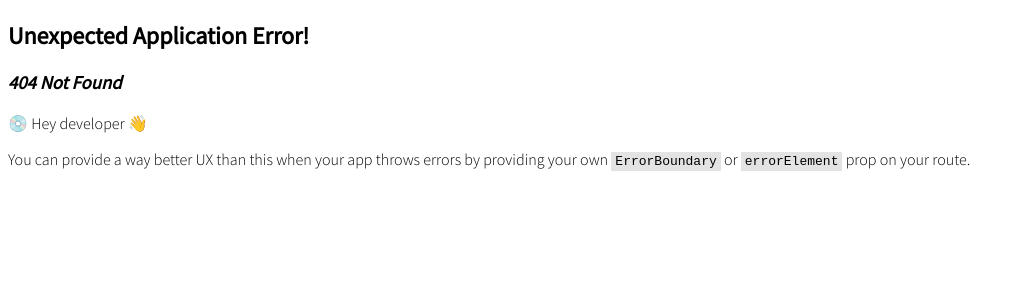
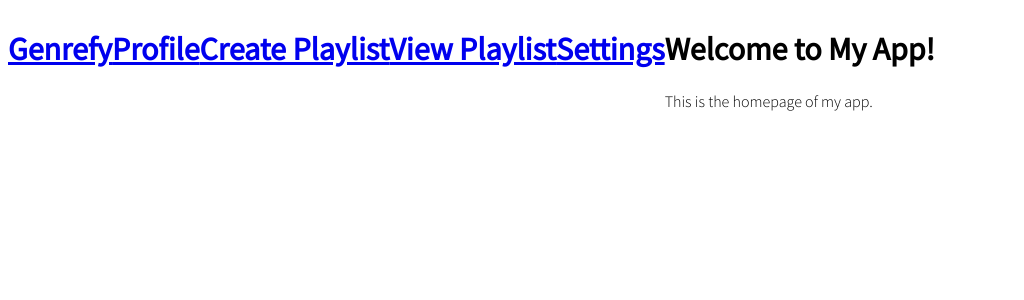
Before and after one commit to Blakeefuller/Genrefy, a React (Vite) app: page /home in a window 1280 px wide. Before the commit this address had no page. Shown: the top 300 px of the page, without its empty margins (0-1024 px from the left). Built offline with nearby package versions, Linux system fonts and the light colour scheme.

Commit message:
Added page routes

```diff
--- a/src/main.jsx
+++ b/src/main.jsx
@@ -4,18 +4,17 @@ import { createBrowserRouter, RouterProvider, Navigate } from 'react-router-dom'
 import { QueryClient, QueryClientProvider } from '@tanstack/react-query'
 
 import Root from './pages/Root'
-import FetchSearch from './pages/FetchSearch'
-import FetchPost from './pages/FetchPost'
-import QuerySearch from './pages/QuerySearch'
-import QueryPost from './pages/QueryPost'
-import RouterOrgRepos, { loader as orgLoader } from './pages/RouterOrgRepos'
-import RouterPost, { action as postAction } from './pages/RouterPost'
+import Home from './pages/Home'
+import Profile from './pages/Profile'
+import CreatePlaylist from './pages/CreatePlaylist'
+import ViewPlaylist from './pages/ViewPlaylist'
+import Settings from './pages/Settings'
 
 import './index.css'
 
 const queryClient = new QueryClient()
 
-const router = createBrowserRouter([
+/*const router = createBrowserRouter([
     {
         path: "/",
         element: <Root />,
@@ -37,6 +36,21 @@ const router = createBrowserRouter([
             { index: true, element: <Navigate to="/fetch-search" replace /> }
         ]
     }
+])*/
+
+const router = createBrowserRouter([
+    {
+        path: "/",
+        element: <Root />,
+        children: [
+            { path: "home", element: <Home /> },
+            { path: "profile", element: <Profile /> },
+            { path: "create-playlist", element: <CreatePlaylist /> },
+            { path: "view-playlist", element: <ViewPlaylist /> },
+            { path: "settings", element: <Settings /> },
+            { index: true, element: <Navigate to="/home" replace /> }
+        ]
+    }
 ])
 
 ReactDOM.createRoot(document.getElementById('root')).render(
--- /dev/null
+++ b/src/pages/CreatePlaylist.jsx
@@ -0,0 +1,7 @@
+export default function Search() {
+    return (
+        <div>
+            <h1>Create Playlist</h1>
+        </div>
+    )
+}
--- /dev/null
+++ b/src/pages/Home.jsx
@@ -0,0 +1,8 @@
+export default function Home() {
+    return (
+        <div>
+            <h1>Welcome to My App!</h1>
+            <p>This is the homepage of my app.</p>
+        </div>
+    );
+}
--- /dev/null
+++ b/src/pages/Profile.jsx
@@ -0,0 +1,13 @@
+export default function Profile(){
+    return (
+        <div>
+            <h1>Profile</h1>
+            <h2>Playlists</h2>
+            <ul>
+                <li>Playlist 1</li>
+                <li>Playlist 2</li>
+                <li>Playlist 3</li>
+            </ul>
+        </div>
+    );
+}
--- a/src/pages/Root.jsx
+++ b/src/pages/Root.jsx
@@ -3,18 +3,13 @@ import { NavLink, Outlet } from 'react-router-dom'
 export default function Root() {
     return (
         <div className="page-container">
-            <nav>
-                <ul>
-                    <li><NavLink to="/fetch-search">Search with fetch()</NavLink></li>
-                    <li><NavLink to="/fetch-post">Post with fetch()</NavLink></li>
-                    <li><NavLink to="/query-search">Search with Query</NavLink></li>
-                    <li><NavLink to="/query-post">Post with Query</NavLink></li>
-                    <li><NavLink to="/org-repos/osu-cs494-w24">CS 494 GitHub Repos</NavLink></li>
-                    <li><NavLink to="/org-repos/osu-cs492-599-w24">CS 492/599 GitHub Repos</NavLink></li>
-                    <li><NavLink to="/org-repos/osu-cs290-f23">CS 290 GitHub Repos</NavLink></li>
-                    <li><NavLink to="/router-post">Post with React Router</NavLink></li>
-                </ul>
-            </nav>
+            <h1 className='header'>
+                <NavLink to="/home">Genrefy</NavLink>
+                <NavLink to="/profile">Profile</NavLink>
+                <NavLink to="/create-playlist">Create Playlist</NavLink>
+                <NavLink to="/view-playlist">View Playlist</NavLink>
+                <NavLink to="/settings">Settings</NavLink>
+            </h1>
             <main><Outlet /></main>
         </div>
     )
--- /dev/null
+++ b/src/pages/Settings.jsx
@@ -0,0 +1,8 @@
+export default function Settings() {
+    return (
+        <div>
+            <h1>Settings Page</h1>
+            {/* Add your settings content here */}
+        </div>
+    );
+}
--- /dev/null
+++ b/src/pages/ViewPlaylist.jsx
@@ -0,0 +1,7 @@
+export default function ViewPlaylist(){
+    return (
+        <div>
+            <h1>View Playlist</h1>
+        </div>
+    );
+}
```
